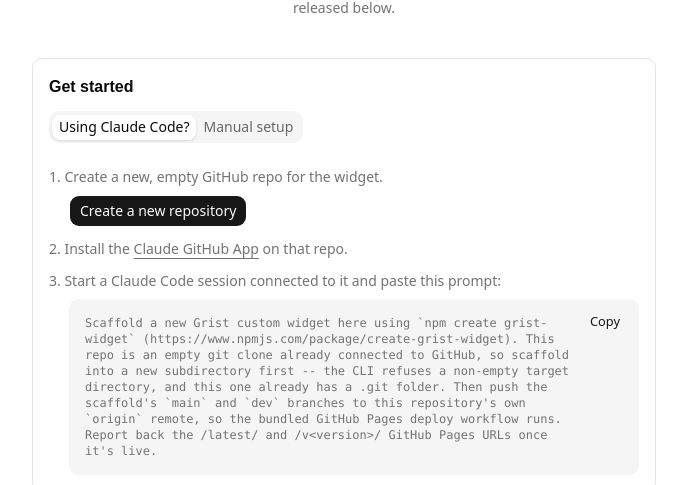
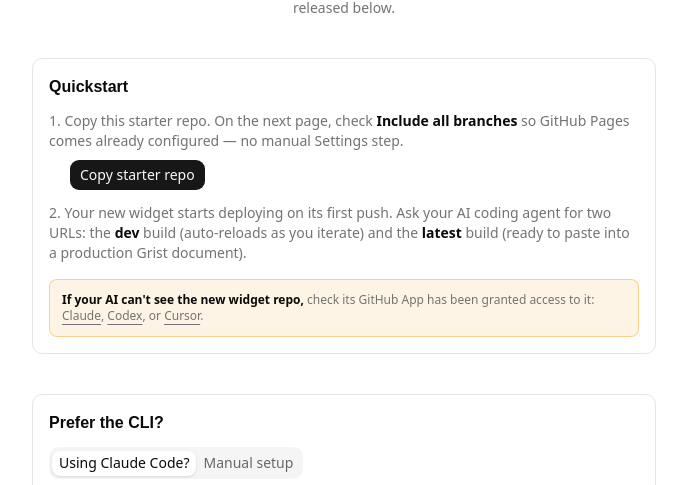
Before and after one commit to ArthurBlanchon/grist-widget-template, a React (Vite) app: page / in a window 1280 px wide. Shown: the part 182-667 px from the top of the page, without its empty margins (296-983 px from the left). Built offline with nearby package versions, Linux system fonts and the light colour scheme; no server answers.

Commit message:
canary: refresh canary/latest @ create-grist-widget@0.2.18 (#8)
Co-authored-by: github-actions[bot] <41898282+github-actions[bot]@users.noreply.github.com>

```diff
--- a/package.json
+++ b/package.json
@@ -1,7 +1,7 @@
 {
   "name": "grist-widget-template-latest",
   "private": true,
-  "version": "0.2.17",
+  "version": "0.2.18",
   "type": "module",
   "scripts": {
     "dev": "vite",
--- a/src/components/template-landing.tsx
+++ b/src/components/template-landing.tsx
@@ -63,6 +63,28 @@
   )
 }
 
+// The fastest path: GitHub's own "generate from template" flow, with
+// history included so gh-pages/Pages content comes along -- no
+// create-grist-widget CLI, no local install. See the template README's
+// "Used GitHub's 'Use this template' button instead of `npm create
+// grist-widget`?" note for what this trades away (package.json rename,
+// version reset) in exchange for zero local setup.
+function CopyStarterRepoButton() {
+  return (
+    <div className="mt-2 ml-5">
+      <Button asChild>
+        <a
+          href="https://github.com/arthurblanchon/grist-widget-template/generate"
+          target="_blank"
+          rel="noreferrer"
+        >
+          Copy starter repo
+        </a>
+      </Button>
+    </div>
+  )
+}
+
 export function TemplateLanding() {
   const { versions, error } = useVersions()
 
@@ -84,7 +106,63 @@
 
       <div className="mb-10 rounded-lg border p-4">
         <h2 className="mb-3 font-heading text-base font-semibold">
-          Get started
+          Quickstart
+        </h2>
+        <ol className="list-inside list-decimal space-y-3 text-sm text-muted-foreground">
+          <li>
+            Copy this starter repo. On the next page, check{" "}
+            <strong className="text-foreground">Include all branches</strong>{" "}
+            so GitHub Pages comes already configured — no manual Settings
+            step.
+            <CopyStarterRepoButton />
+          </li>
+          <li>
+            Your new widget starts deploying on its first push. Ask your AI
+            coding agent for two URLs: the{" "}
+            <strong className="text-foreground">dev</strong> build (auto-reloads
+            as you iterate) and the{" "}
+            <strong className="text-foreground">latest</strong> build (ready to
+            paste into a production Grist document).
+          </li>
+        </ol>
+        <div className="mt-4 rounded-md border border-amber-500/40 bg-amber-500/10 p-3 text-xs text-muted-foreground">
+          <strong className="text-foreground">
+            If your AI can't see the new widget repo,
+          </strong>{" "}
+          check its GitHub App has been granted access to it:{" "}
+          <a
+            href="https://github.com/apps/claude"
+            target="_blank"
+            rel="noreferrer"
+            className="underline underline-offset-4 hover:text-foreground"
+          >
+            Claude
+          </a>
+          ,{" "}
+          <a
+            href="https://github.com/apps/chatgpt-codex-connector"
+            target="_blank"
+            rel="noreferrer"
+            className="underline underline-offset-4 hover:text-foreground"
+          >
+            Codex
+          </a>
+          , or{" "}
+          <a
+            href="https://github.com/apps/cursor"
+            target="_blank"
+            rel="noreferrer"
+            className="underline underline-offset-4 hover:text-foreground"
+          >
+            Cursor
+          </a>
+          .
+        </div>
+      </div>
+
+      <div className="mb-10 rounded-lg border p-4">
+        <h2 className="mb-3 font-heading text-base font-semibold">
+          Prefer the CLI?
         </h2>
         <Tabs defaultValue="claude-code">
           <TabsList className="mb-4">
```
